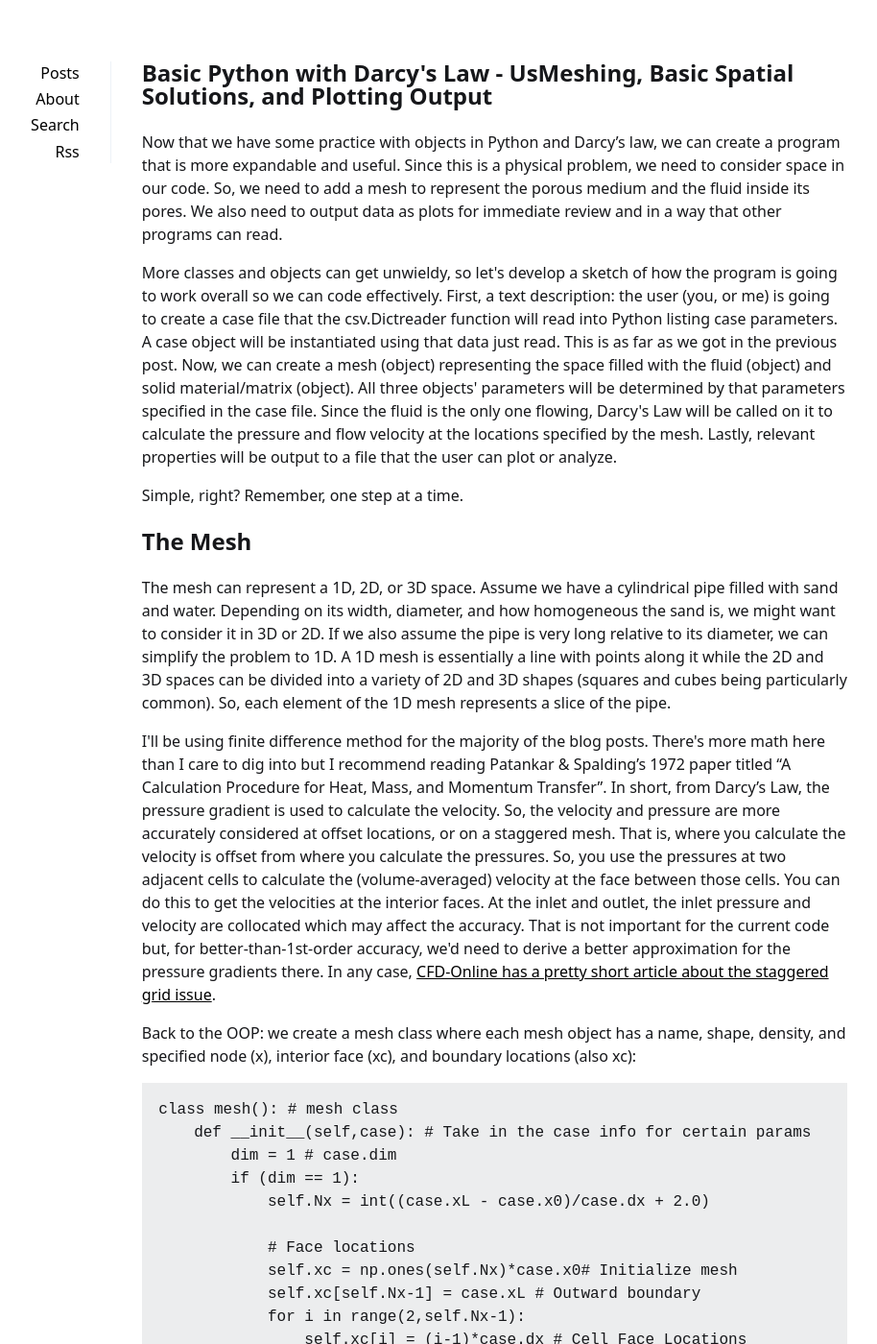
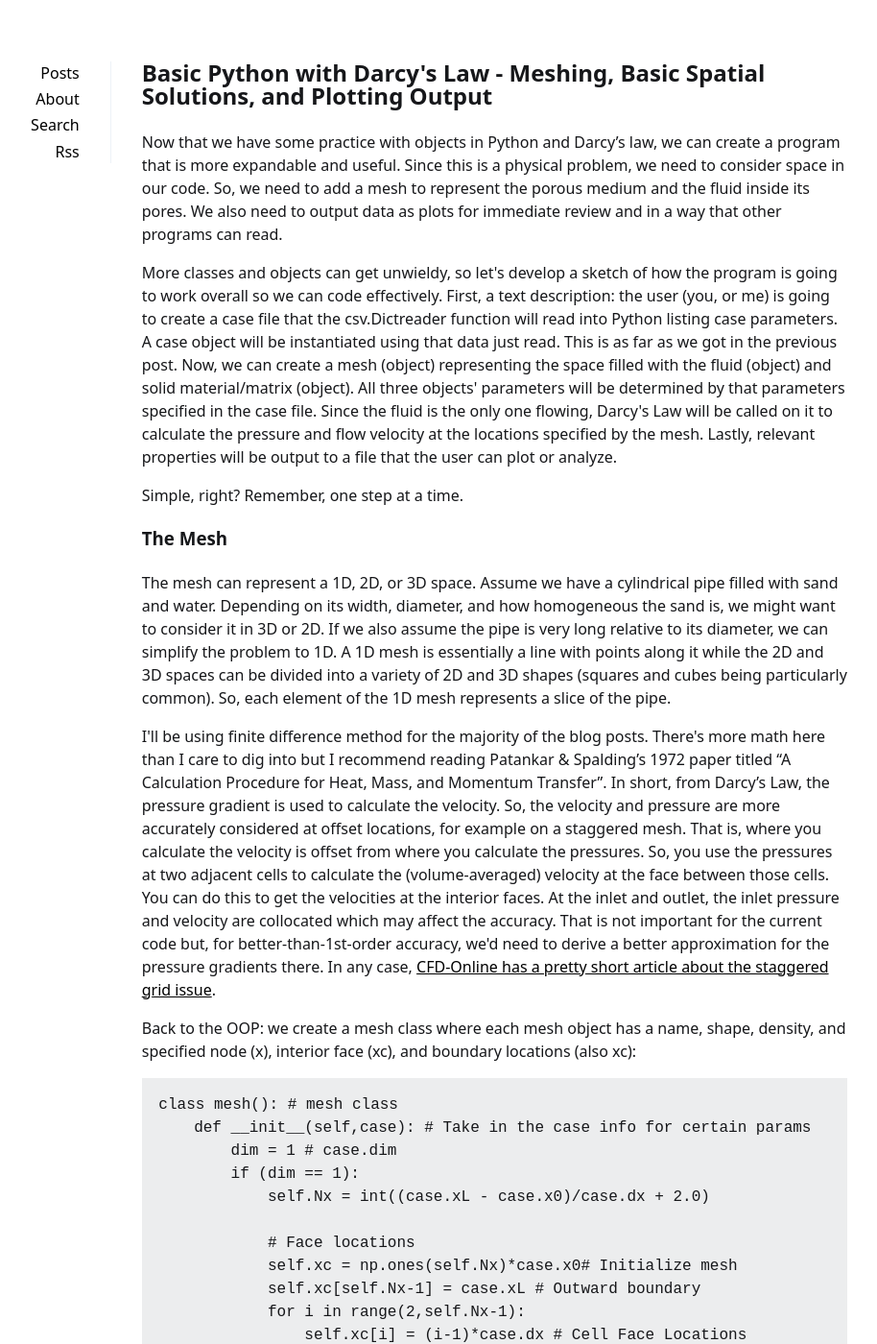
Before and after one commit to tim-munuhe/tim-munuhe.github.io, a Jekyll site: the page built from _posts/2021-05-1-Mesh-FluidPM-Plot.md, in a window 1280 px wide and 1400 px high. Shown: the whole window at 96% size, without its empty margins (205-1119 px from the left). Built offline with Jekyll 4.4.1, drawn with Linux system fonts in a browser that asks for light colours; some of the changed text lies outside the part shown.

````diff
--- a/_posts/2021-05-1-Mesh-FluidPM-Plot.md
+++ b/_posts/2021-05-1-Mesh-FluidPM-Plot.md
@@ -1,6 +1,6 @@
 ---
 layout: post
-title: Basic Python with Darcy's Law - UsMeshing, Basic Spatial Solutions, and Plotting Output
+title: Basic Python with Darcy's Law - Meshing, Basic Spatial Solutions, and Plotting Output
 description: Form the mesh objects, calculate a basic solution over the mesh, and plot the output.
 summary: Solving Darcy\'s law over a mesh that we create and plotting the solution.
 mathjax: true
@@ -12,11 +12,11 @@ More classes and objects can get unwieldy, so let\'s develop a sketch of how the
 
 Simple, right? Remember, one step at a time.
 
-## The Mesh
+### The Mesh
 
 The mesh can represent a 1D, 2D, or 3D space. Assume we have a cylindrical pipe filled with sand and water. Depending on its width, diameter, and how homogeneous the sand is, we might want to consider it in 3D or 2D. If we also assume the pipe is very long relative to its diameter, we can simplify the problem to 1D. A 1D mesh is essentially a line with points along it while the 2D and 3D spaces can be divided into a variety of 2D and 3D shapes (squares and cubes being particularly common). So, each element of the 1D mesh represents a slice of the pipe.
 
-I\'ll be using finite difference method for the majority of the blog posts. There\'s more math here than I care to dig into but I recommend reading Patankar & Spalding's 1972 paper titled "A Calculation Procedure for Heat, Mass, and Momentum Transfer". In short, from Darcy's Law, the pressure gradient is used to calculate the velocity. So, the velocity and pressure are more accurately considered at offset locations, or on a staggered mesh. That is, where you calculate the velocity is offset from where you calculate the pressures. So, you use the pressures at two adjacent cells to calculate the (volume-averaged) velocity at the face between those cells. You can do this to get the velocities at the interior faces. At the inlet and outlet, the inlet pressure and velocity are collocated which may affect the accuracy. That is not important for the current code but, for better-than-1st-order accuracy, we\'d need to derive a better approximation for the pressure gradients there. In any case, [CFD-Online has a pretty short article about the staggered grid issue](https://www.cfd-online.com/Wiki/Staggered_grid).
+I\'ll be using finite difference method for the majority of the blog posts. There\'s more math here than I care to dig into but I recommend reading Patankar & Spalding's 1972 paper titled "A Calculation Procedure for Heat, Mass, and Momentum Transfer". In short, from Darcy's Law, the pressure gradient is used to calculate the velocity. So, the velocity and pressure are more accurately considered at offset locations, for example on a staggered mesh. That is, where you calculate the velocity is offset from where you calculate the pressures. So, you use the pressures at two adjacent cells to calculate the (volume-averaged) velocity at the face between those cells. You can do this to get the velocities at the interior faces. At the inlet and outlet, the inlet pressure and velocity are collocated which may affect the accuracy. That is not important for the current code but, for better-than-1st-order accuracy, we\'d need to derive a better approximation for the pressure gradients there. In any case, [CFD-Online has a pretty short article about the staggered grid issue](https://www.cfd-online.com/Wiki/Staggered_grid).
 
 Back to the OOP: we create a mesh class where each mesh object has a name, shape, density, and specified node (x), interior face (xc), and boundary locations (also xc):
 
@@ -76,7 +76,7 @@ i	x	xc
 
 If you're using excel, you can output a csv file: go to the Data tab and do text-to-columns on all the rows with a tab delimiter to get it formatted.
 
-## Applying Darcy\'s Law as a Method to a Fluid Object
+### Applying Darcy\'s Law as a Method to a Fluid Object
 
 Because the porous medium and fluid occupy the space of the mesh, they need to have some of the same properties as the mesh, namely the shape and spatial positions of the mesh. Then, the pressure at <code class="language-python">p[i]</code> is the pressure at the location <code class="language-python">x[i]</code>. Apart from the size and shape, the fluid and porous medium share a pressure and have their own properties as outlined in Darcy\'s Law. Both have their own names and volume fractions. The fluid will have a viscosity and velocity and the porous medium will have a permeability:
 
@@ -120,7 +120,7 @@ pm1 = por_med(base_mesh,base.pm) # porous medium object, determined by mesh and
 
 With the fluid and porous medium objects created, we can find the pressures and flow velocities within the domain at the points specified by the mesh. While we can do something similar to the direct calculation in in the first blog post, let's create methods so that the functions are tied to the specific objects. This connects the equations to the specific parts of the problem more directly.
 
-Since the porous medium is homogeneous, we can assume that the pressure distribution in the porous medium is linear, with the boundary conditions in the case corresponding to the inlet and outlet pressures. Then, we can code a very simple pressure calculation method for the fluid below the instantiation, represented by the p_lin function in the fluid class above:
+Since the porous medium is homogeneous, we can assume that the pressure distribution in the porous medium is linear, with the boundary conditions in the case corresponding to the inlet and outlet pressures. Then, we can code a very simple pressure calculation method for the fluid below the instantiation, represented by the <code class="language-python">p_lin(mesh)</code> method in the fluid class above:
 
 ```
 print('Initial Pressure:',fl1.p[0:4])
@@ -143,7 +143,7 @@ print('Final Velocity:',fl1.u[0:4]) # print to confirm that darcyv did what it w
 
 The <code class="language-python">darcyv</code> method as it is coded looks complicated but it\'s pretty simple mathematically. The changes made from just applying Darcy\'s law from the previous post (-K/mu*dP/dx) directly allow it to handle nonhomogeneous porous media and meshes of varying element size, which we might want to do later.
 
-## Matplotlib Output
+### Matplotlib Output
 
 We've already gone over outputting results to data. What if you just want some quick results to confirm that everything makes sense? With 1D data, creating line plots will give us faster results. To let us know whether everything went well.
 
@@ -184,6 +184,6 @@ def plot_out(data): # plotting function, takes in data object of specific form a
 plot_out(data_sol) # call the plotting output
 ```
 
-![Multi-plot of the face data.](tim-munuhe.github/assets/images/node_data_sol.png "Pressure, permeability, and viscosity vs. x.")
+![Multi-plot of the face data.](/tim-munuhe.github.io/assets/images/node_data_sol.png "Pressure, permeability, and viscosity vs. x.")
 
 Now that we can output text and figures to check our results, we can use more sophisticated numerical methods to get solutions to more complicated problem while debugging more efficiently.
````
Also changed, not shown: 10 other files.
